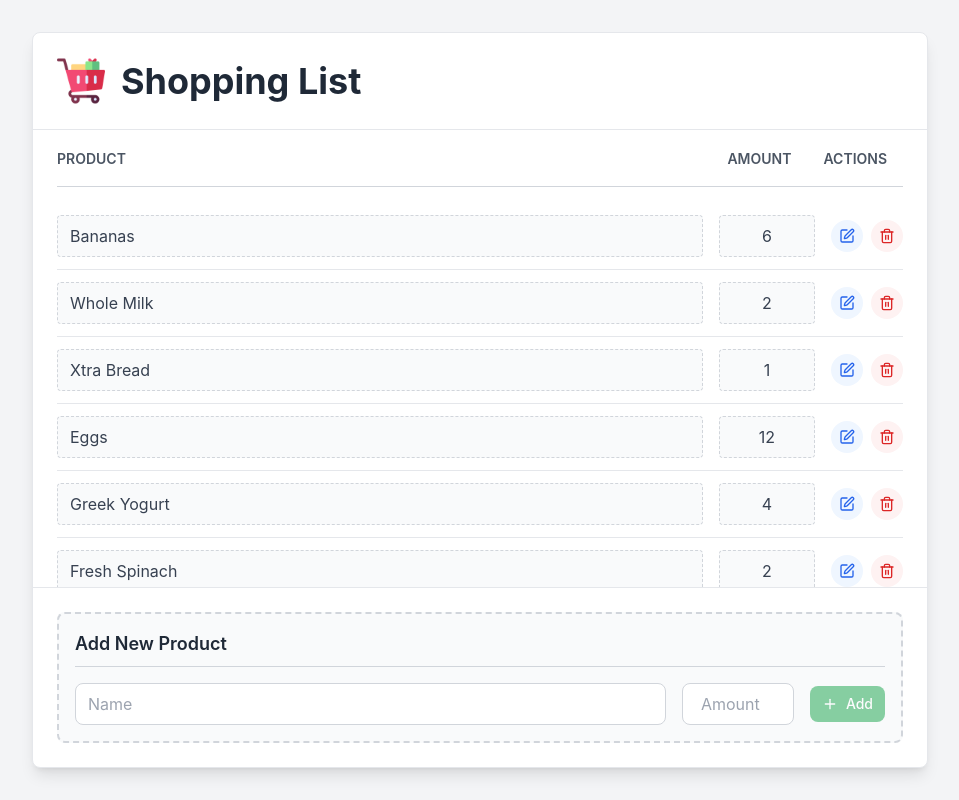
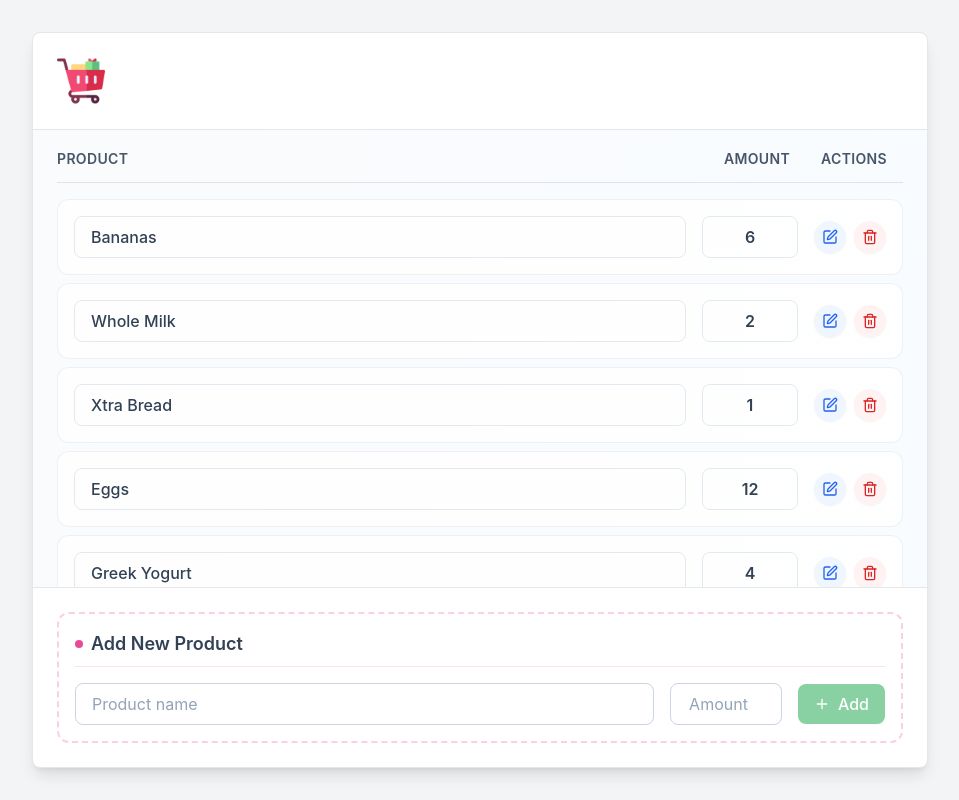
Before and after one commit to awaiswork/shopping-list-app, a React (Create React App) app: page / in a window 1280 px wide. Shown: the whole page, without its empty margins (160-1119 px from the left). Built offline with nearby package versions, Linux system fonts and the light colour scheme.

Commit message:
improvement: implemented UI improvements

```diff
--- a/src/components/shopping-list/add-new-product.tsx
+++ b/src/components/shopping-list/add-new-product.tsx
@@ -43,8 +43,9 @@ const AddNewProduct: React.FC<AddNewProductProps> = ({ onAdd }) => {
     };
 
     return (
-        <div className="border-2 border-dashed border-gray-300 rounded-lg p-4 bg-gray-50">
-            <h3 className="text-lg font-semibold text-gray-800 mb-4 border-b border-gray-300 pb-2">
+        <div className="border-2 border-dashed border-pink-200 hover:border-pink-300 transition-colors duration-200 rounded-xl p-4">
+            <h3 className="text-lg font-semibold text-slate-700 mb-4 border-b border-pink-200/60 pb-2 flex items-center gap-2">
+                <div className="w-2 h-2 bg-pink-500 rounded-full"></div>
                 Add New Product
             </h3>
             <div className="flex items-center gap-4">
@@ -52,8 +53,8 @@ const AddNewProduct: React.FC<AddNewProductProps> = ({ onAdd }) => {
                     <Input
                         value={productName}
                         onChange={setProductName}
-                        placeholder="Name"
-                        className="bg-white"
+                        placeholder="Product name"
+                        className="bg-white/70"
                     />
                 </div>
                 <div className="w-28">
@@ -64,12 +65,12 @@ const AddNewProduct: React.FC<AddNewProductProps> = ({ onAdd }) => {
                         type="number"
                         min={1}
                         step={1}
-                        className="bg-white text-center"
+                        className="bg-white/70 text-center"
                     />
                 </div>
                 <Button
                     variant="success"
-                    size="sm"
+                    size="md"
                     onClick={handleAdd}
                     className="py-2"
                     disabled={isAddDisabled}
--- a/src/components/shopping-list/shopping-list-header.tsx
+++ b/src/components/shopping-list/shopping-list-header.tsx
@@ -2,7 +2,9 @@ const ShoppingListHeader = () => {
     return (
         <div className="flex items-center gap-4 p-6 border-b border-gray-200">
             <img src="/trolley.png" alt="Shopping Cart" className="w-12 h-12 object-contain" />
-            <h1 className="text-4xl font-bold text-gray-800">Shopping List</h1>
+            <h1 className="text-4xl font-bold text-pink-600 bg-clip-text text-transparent">
+                Shopping List
+            </h1>
         </div>
     );
 };
--- a/src/components/shopping-list/shopping-list-item.tsx
+++ b/src/components/shopping-list/shopping-list-item.tsx
@@ -46,7 +46,7 @@ const ShoppingListItem: React.FC<ShoppingListItemProps> = ({ item, onRemove, onE
     };
 
     return (
-        <div className="grid grid-cols-[1fr_auto_auto] gap-4 items-center py-3 border-b border-gray-200 last:border-b-0">
+        <div className="grid grid-cols-[1fr_auto_auto] gap-4 items-center py-4 px-4 border border-slate-200/60 rounded-xl bg-white/80 hover:shadow-md mb-2 first:mb-0 last:mb-0 cursor-pointer">
             <div>
                 {isEditing ? (
                     <Input
@@ -56,8 +56,10 @@ const ShoppingListItem: React.FC<ShoppingListItemProps> = ({ item, onRemove, onE
                         autoFocus
                     />
                 ) : (
-                    <div className="border border-dashed border-gray-300 rounded px-3 py-2 bg-gray-50">
-                        <span className="text-gray-700">{item.name || "name"}</span>
+                    <div className="border border-slate-200 rounded-lg px-4 py-2 bg-slate-30">
+                        <span className="text-slate-700 font-medium">
+                            {item.name || "Product name"}
+                        </span>
                     </div>
                 )}
             </div>
@@ -72,8 +74,8 @@ const ShoppingListItem: React.FC<ShoppingListItemProps> = ({ item, onRemove, onE
                         min={0}
                     />
                 ) : (
-                    <div className="border border-dashed border-gray-300 rounded px-3 py-2 bg-gray-50 text-center">
-                        <span className="text-gray-700">{item.amount || 0}</span>
+                    <div className="border border-slate-200 rounded-lg px-4 py-2 text-center bg-slate-30">
+                        <span className="text-slate-700 font-semibold">{item.amount || 0}</span>
                     </div>
                 )}
             </div>
--- a/src/components/shopping-list/shopping-list-items.tsx
+++ b/src/components/shopping-list/shopping-list-items.tsx
@@ -1,5 +1,5 @@
 import React from "react";
-import { Plus, ShoppingCart } from "lucide-react";
+import { ShoppingCart } from "lucide-react";
 import { ShoppingItem } from "../../types/shopping-list";
 import ShoppingListItem from "./shopping-list-item";
 
@@ -17,25 +17,31 @@ const ShoppingListItems: React.FC<ShoppingListItemsProps> = ({
     scrollContainerRef
 }) => {
     return (
-        <div className="h-full flex flex-col">
+        <div className="h-full flex flex-col bg-gradient-to-r from-slate-50/80 to-blue-50/40">
             {items.length > 0 ? (
                 <>
-                    <div className="px-6 py-2">
-                        <div className="grid grid-cols-[1fr_auto_auto_auto] gap-4 py-2 pb-4 border-b border-gray-300 mb-2">
+                    <div className="px-6 py-2 pb-0">
+                        <div className="grid grid-cols-[1fr_auto_auto_auto] gap-4 py-2 pb-3 border-b border-slate-300/60">
                             <div>
-                                <span className="text-sm font-semibold text-gray-600">PRODUCT</span>
+                                <span className="text-sm font-semibold text-slate-600 tracking-wide">
+                                    PRODUCT
+                                </span>
                             </div>
                             <div className="w-24 text-center">
-                                <span className="text-sm font-semibold text-gray-600">AMOUNT</span>
+                                <span className="text-sm font-semibold text-slate-600 tracking-wide">
+                                    AMOUNT
+                                </span>
                             </div>
                             <div className="text-center">
-                                <span className="text-sm font-semibold text-gray-600">ACTIONS</span>
+                                <span className="text-sm font-semibold text-slate-600 tracking-wide">
+                                    ACTIONS
+                                </span>
                             </div>
                         </div>
                     </div>
 
-                    <div className="flex-1 overflow-y-auto px-6" ref={scrollContainerRef}>
-                        <div className="space-y-0">
+                    <div className="flex-1 overflow-y-auto px-6 py-4" ref={scrollContainerRef}>
+                        <div className="space-y-2">
                             {items.map((item) => (
                                 <ShoppingListItem
                                     key={item.id}
@@ -51,22 +57,21 @@ const ShoppingListItems: React.FC<ShoppingListItemsProps> = ({
                 <div className="flex-1 flex items-center justify-center px-6">
                     <div className="text-center">
                         <div className="relative mx-auto w-32 h-32 mb-8">
-                            <div className="relative w-full h-full bg-gradient-to-br from-blue-100 to-indigo-200 rounded-full flex items-center justify-center shadow-lg">
-                                <ShoppingCart className="w-16 h-16 text-indigo-500" />
+                            <div className="relative w-full h-full bg-pink-200 rounded-full flex items-center justify-center shadow-lg">
+                                <ShoppingCart className="relative w-16 h-16 text-pink-600" />
                             </div>
                         </div>
 
                         <div className="max-w-md mx-auto">
-                            <h3 className="text-2xl font-bold text-gray-900 mb-3">
+                            <h3 className="text-2xl font-bold text-slate-800 mb-3">
                                 Your shopping list is empty
                             </h3>
-                            <p className="text-gray-600 mb-6 leading-relaxed">
+                            <p className="text-slate-600 mb-6 leading-relaxed">
                                 Ready to start shopping? Add your first item below and build your
                                 perfect shopping list!
                             </p>
 
-                            <div className="inline-flex items-center px-4 py-2 bg-indigo-50 border border-indigo-200 rounded-full text-indigo-700">
-                                <Plus className="w-5 h-5 mr-2" />
+                            <div className="inline-flex items-center px-4 py-2 bg-pink-50 border border-pink-200 rounded-full text-pink-700 shadow-md">
                                 <span className="font-medium">Add your first item below</span>
                             </div>
                         </div>
--- a/src/components/shopping-list/shopping-list.tsx
+++ b/src/components/shopping-list/shopping-list.tsx
@@ -1,4 +1,4 @@
-import React, { useRef, useEffect } from "react";
+import React, { useRef, useEffect, useState } from "react";
 import AddNewProduct from "./add-new-product";
 import ShoppingListHeader from "./shopping-list-header";
 import ShoppingListItems from "./shopping-list-items";
@@ -9,23 +9,28 @@ const ShoppingList: React.FC = () => {
     // Refs
     const scrollContainerRef = useRef<HTMLDivElement>(null);
 
+    // State
+    const [isAddNewProductAdded, setIsAddNewProductAdded] = useState(false);
+
     // Redux
     const productItems = useAppSelector((state) => state.shoppingList.items);
     const dispatch = useAppDispatch();
 
     // Auto-scroll to bottom when new item is added
     useEffect(() => {
-        if (scrollContainerRef.current) {
+        if (scrollContainerRef.current && isAddNewProductAdded) {
             scrollContainerRef.current.scrollTo({
                 top: 0,
                 behavior: "smooth"
             });
+            setIsAddNewProductAdded(false);
         }
-    }, [productItems.length]);
+    }, [productItems.length, isAddNewProductAdded]);
 
     // Functions
     const handleAddItem = (name: string, amount: number) => {
         dispatch(addItem({ name, amount }));
+        setIsAddNewProductAdded(true);
     };
 
     const handleRemoveItem = (id: string) => {
--- a/src/components/ui/button.tsx
+++ b/src/components/ui/button.tsx
@@ -19,7 +19,7 @@ const Button: React.FC<ButtonProps> = ({
     isIconOnly = false
 }) => {
     const baseClasses =
-        "flex items-center justify-center gap-2 font-medium transition-colors duration-200";
+        "flex items-center justify-center gap-2 font-medium transition-all duration-200 shadow-sm hover:shadow-md";
 
     const variantClasses = {
         primary: "bg-blue-600 hover:bg-blue-700 text-white",
@@ -43,7 +43,9 @@ const Button: React.FC<ButtonProps> = ({
 
     const shapeClasses = isIconOnly ? "rounded-full" : "rounded-lg";
 
-    const disabledClasses = disabled ? "opacity-50 cursor-not-allowed" : "cursor-pointer";
+    const disabledClasses = disabled
+        ? "opacity-50 cursor-not-allowed hover:shadow-none"
+        : "cursor-pointer";
 
     const combinedClasses = `${baseClasses} ${variantClasses[variant]} ${sizeClasses[size]} ${shapeClasses} ${disabledClasses} ${className}`;
 
--- a/src/components/ui/input.tsx
+++ b/src/components/ui/input.tsx
@@ -37,11 +37,12 @@ const Input: React.FC<ExtendedInputProps> = ({
     onKeyDown,
     autoFocus
 }) => {
-    const baseClasses = "w-full px-3 py-2 border border-gray-300 rounded-lg";
+    const baseClasses =
+        "w-full px-4 py-2 border border-slate-300 rounded-lg transition-all duration-200 focus:outline-none focus:border-pink-300 placeholder-slate-400";
 
     const disabledClasses = disabled
-        ? "bg-gray-100 cursor-not-allowed opacity-50"
-        : "bg-white hover:border-gray-400";
+        ? "bg-slate-100 cursor-not-allowed opacity-50"
+        : "bg-white hover:border-slate-400";
 
     const combinedClasses = `${baseClasses} ${disabledClasses} ${className}`;
 
```
